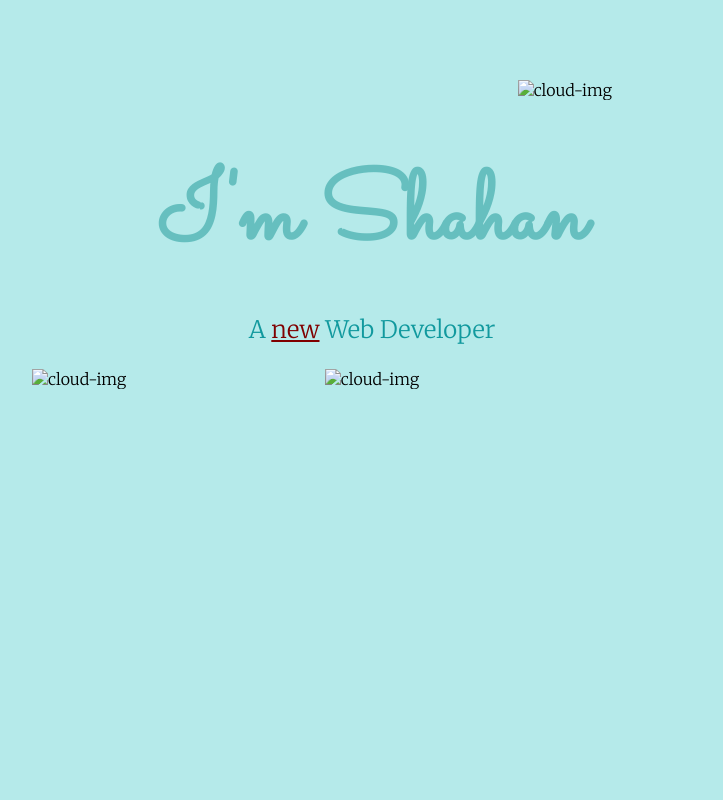
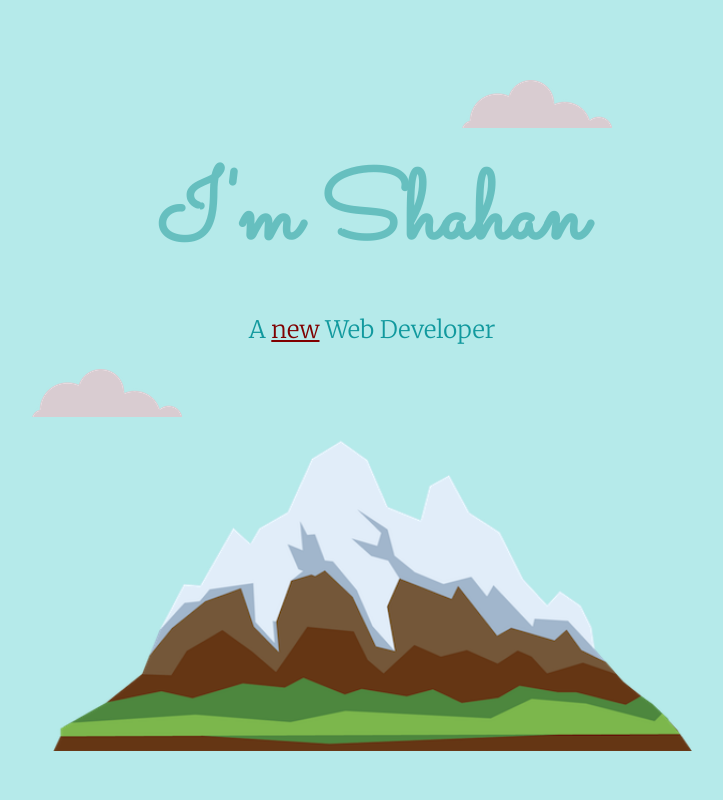
Before and after one commit to ShahanOne/Shahan-One-Website, a plain HTML site: page index.html in a window 1280 px wide. Shown: the top 800 px of the page, without its empty margins (268-991 px from the left). Drawn offline with Linux system fonts and the light colour scheme.

Commit message:
Add files via upload

```diff
--- a/index.html
+++ b/index.html
@@ -11,13 +11,13 @@
 
 <body>
   <div class="Top-Container">
-    <img class="cloud1" src="CSS - My Site Images\cloud.png" alt="cloud-img">
+    <img class="cloud1" src="cloud.png" alt="cloud-img">
 
     <h1 style="display: inline-block;">I'm Shahan </h1>
     <h3 style="font-size: 1.5rem; font-weight: normal;">A <span class="new">new</span> Web Developer</h3>
 
-    <img class="cloud2" src="CSS - My Site Images\cloud.png" alt="cloud-img">
-    <img class="mountain" src="CSS - My Site Images\mountain.png" alt="cloud-img">
+    <img class="cloud2" src="cloud.png" alt="cloud-img">
+    <img class="mountain" src="mountain.png" alt="cloud-img">
   </div>
   <div class="middle-container">
     <div class="profile">
```
